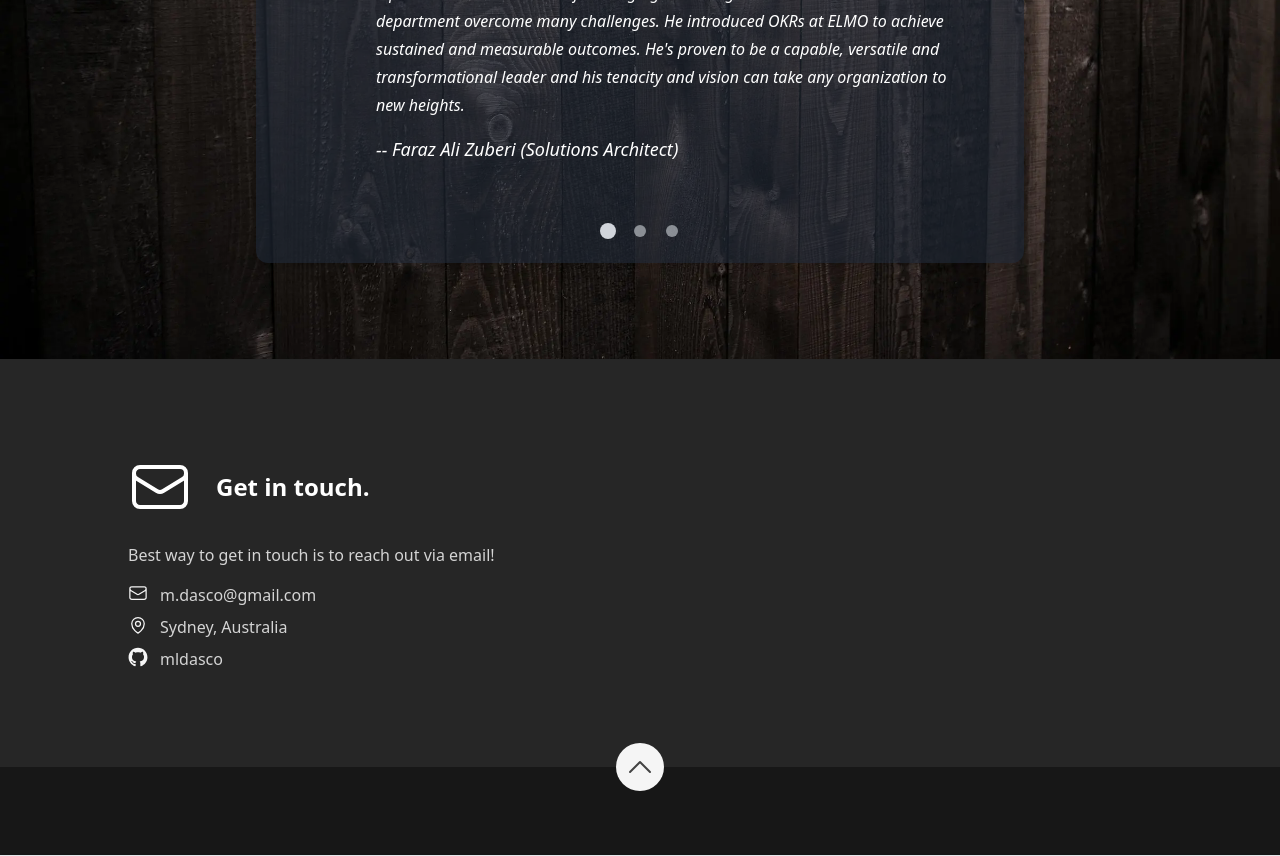
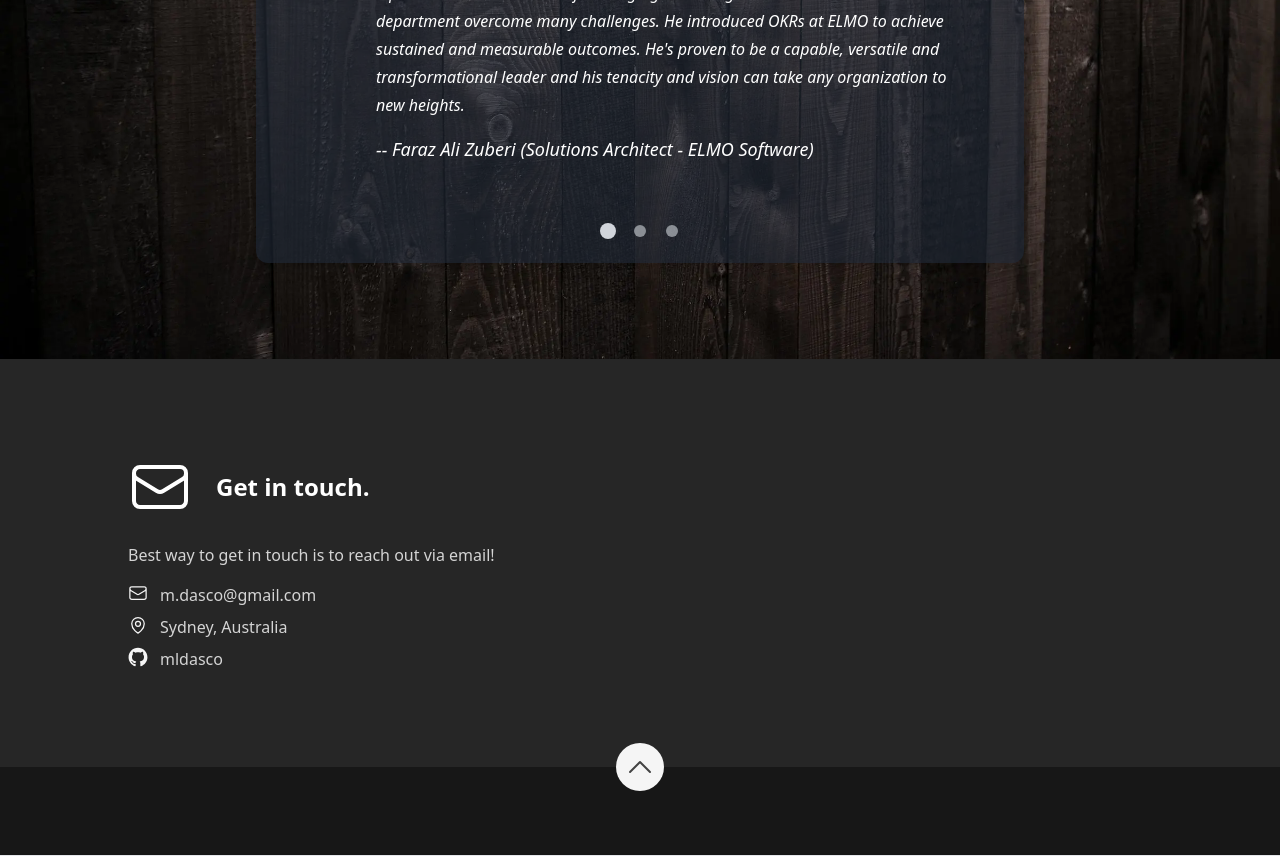
Before and after one commit to mldasco/dasco.me, a Next.js app: page / in a window 1280 px wide. Shown: the part 4440-5296 px from the top of the page. Built offline with nearby package versions, Linux system fonts and the light colour scheme.

Commit message:
Slight title tweaks on testimonials

```diff
--- a/src/data/data.tsx
+++ b/src/data/data.tsx
@@ -358,19 +358,19 @@ export const testimonial: TestimonialSection = {
   imageSrc: testimonialImage,
   testimonials: [
     {
-      name: 'Faraz Ali Zuberi (Solutions Architect)',
+      name: 'Faraz Ali Zuberi (Solutions Architect - ELMO Software)',
       text: "Dasco has been one of the most influential and inspiring mentors at ELMO. As Head of Engineering, he's overseen a complete transformation of ELMO's R&D department with strong focus on high quality engineering. Following his vision, our autonomous teams went from monolith to microservices, introduced trunk-based development, upgraded legacy systems and built critical platform tools that will service our R&D for years to come. He is an excellent communicator and a patient listener. His knack for bringing teams together has seen our department overcome many challenges. He introduced OKRs at ELMO to achieve sustained and measurable outcomes. He's proven to be a capable, versatile and transformational leader and his tenacity and vision can take any organization to new heights.",
       image:
         'https://media.licdn.com/dms/image/C4D03AQHGfdSopoRs9A/profile-displayphoto-shrink_200_200/0/1516484293739?e=1696464000&v=beta&t=zVpeor38LZMBZbPasiO-LZoeaedEAn9JsTpF9Mw47-I',
     },
     {
-      name: 'Dinesh Gurram (Head of Engineering)',
+      name: 'Dinesh Gurram (Head of Engineering - Evermed)',
       text: 'My career has been closely intertwined with Dasco’s. I’ve worked closely with him in a number of roles over the years and witnessed his growth into an astute, practical and down-to-earth technology leader. He is as comfortable guiding and debating architecture, as he is presenting fearlessly to the C suite, as he is building up talented teams. Definitely one of a kind.',
       image:
         'https://media.licdn.com/dms/image/C5103AQHnee3_0hkr_g/profile-displayphoto-shrink_100_100/0/1552312238708?e=1696464000&v=beta&t=GF2_hhme6ViMoKsowzESfHLmu3BjYnBRsmKMaKVKBHA',
     },
     {
-      name: 'Samuel Sun (CTO)',
+      name: 'Samuel Sun (CTO - ELMO Software)',
       text: 'Dasco has demonstrated exemplary leadership as the Head of Development at ELMO. His expansive knowledge base and profound experience in engineering have been instrumental in delivering tremendous benefits to our team. During the scale-up phase, his significant contributions to research and development have played a crucial role in shaping the direction and success of the company. As an adept and humble leader, Dasco has nurtured and grown a cadre of reliable leaders within the team, fostering an environment of collaboration and excellence. By implementing robust engineering practices and processes, he guided us seamlessly through the critical 1 to N growth phase at ELMO. It was an honour to work alongside him on this journey, witnessing firsthand his impact on our organisation. His leadership continues to resonate as a hallmark of professionalism and innovation.',
       image:
         'https://media.licdn.com/dms/image/C4E03AQEVY4F1WIZsXg/profile-displayphoto-shrink_100_100/0/1516350099420?e=1697068800&v=beta&t=pEy_XeiDGK0LDv3BCaXtg1Z56fDiHD34A9xwLtgRNC0',
```
